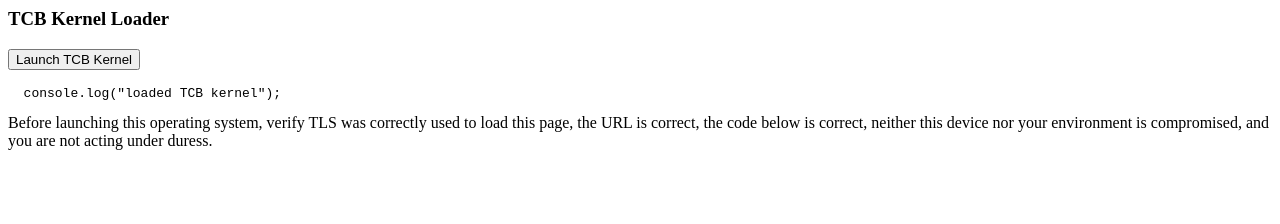
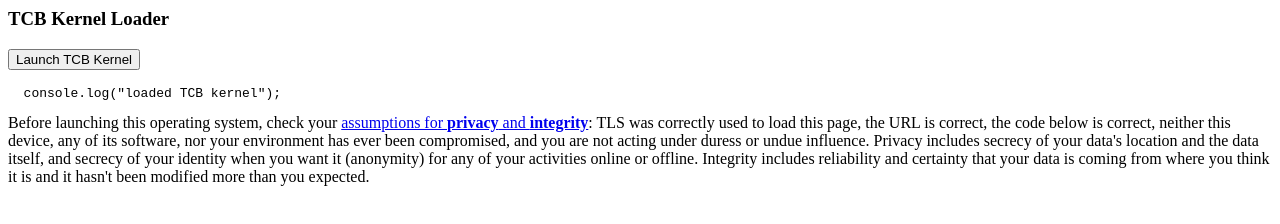
Before and after one commit to diakopter/_, a plain HTML site: page index.html in a window 1280 px wide. Drawn offline with Linux system fonts and the light colour scheme.

Commit message:
Update index.html

```diff
--- a/index.html
+++ b/index.html
@@ -11,7 +11,7 @@
 <pre id="tcbkernel">
   console.log("loaded TCB kernel");
 </pre>
-Before launching this operating system, verify TLS was correctly used to load this page, the URL is correct, the code below is correct, neither this device nor your environment is compromised, and you are not acting under duress.
+Before launching this operating system, check your <a href="#" onclick="document.getElementById('warning').style.visibility='display'"</a>assumptions for <strong>privacy</strong> and <strong>integrity</strong></a><span id="warning">: TLS was correctly used to load this page, the URL is correct, the code below is correct, neither this device, any of its software, nor your environment has ever been compromised, and you are not acting under duress or undue influence. Privacy includes secrecy of your data's location and the data itself, and secrecy of your identity when you want it (anonymity) for any of your activities online or offline. Integrity includes reliability and certainty that your data is coming from where you think it is and it hasn't been modified more than you expected.</span>
 </p>
 </body>
 </html>
```
